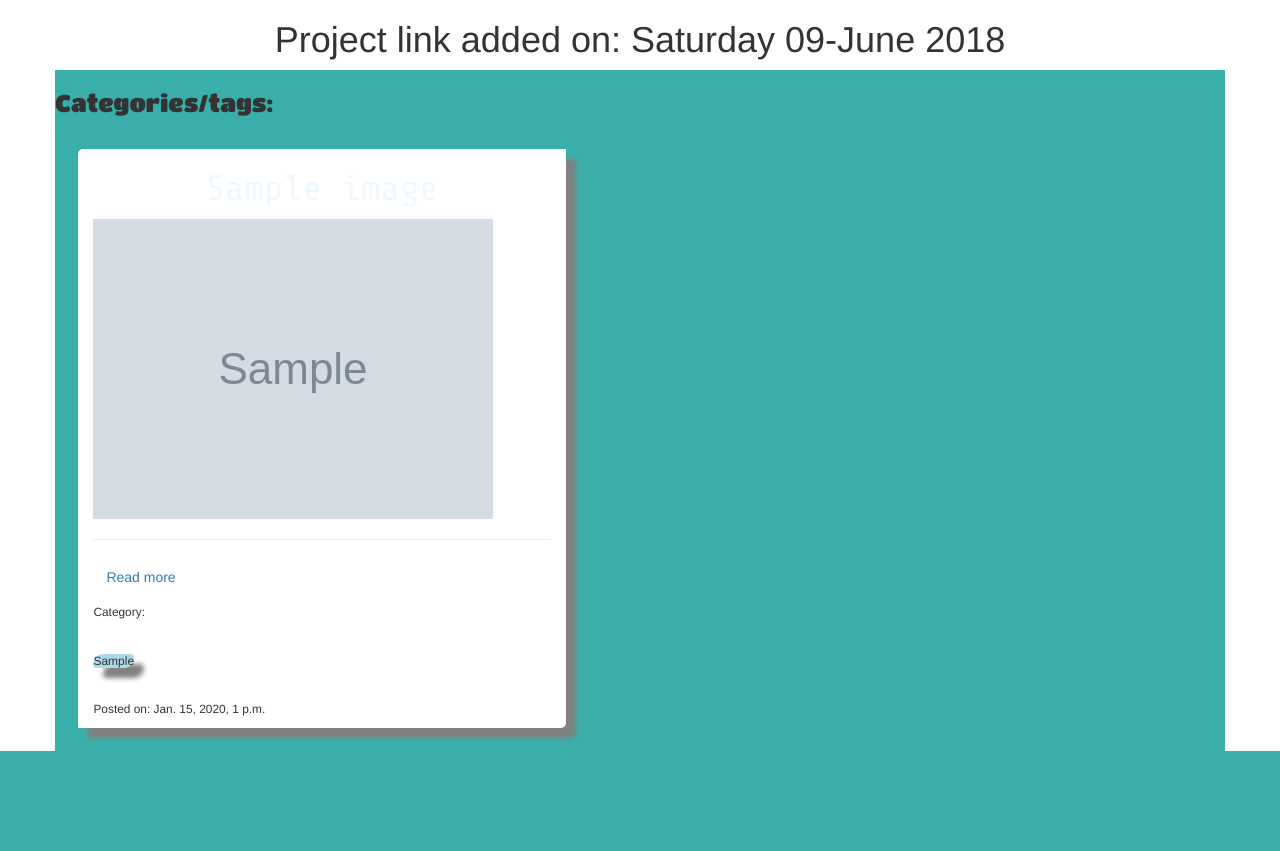
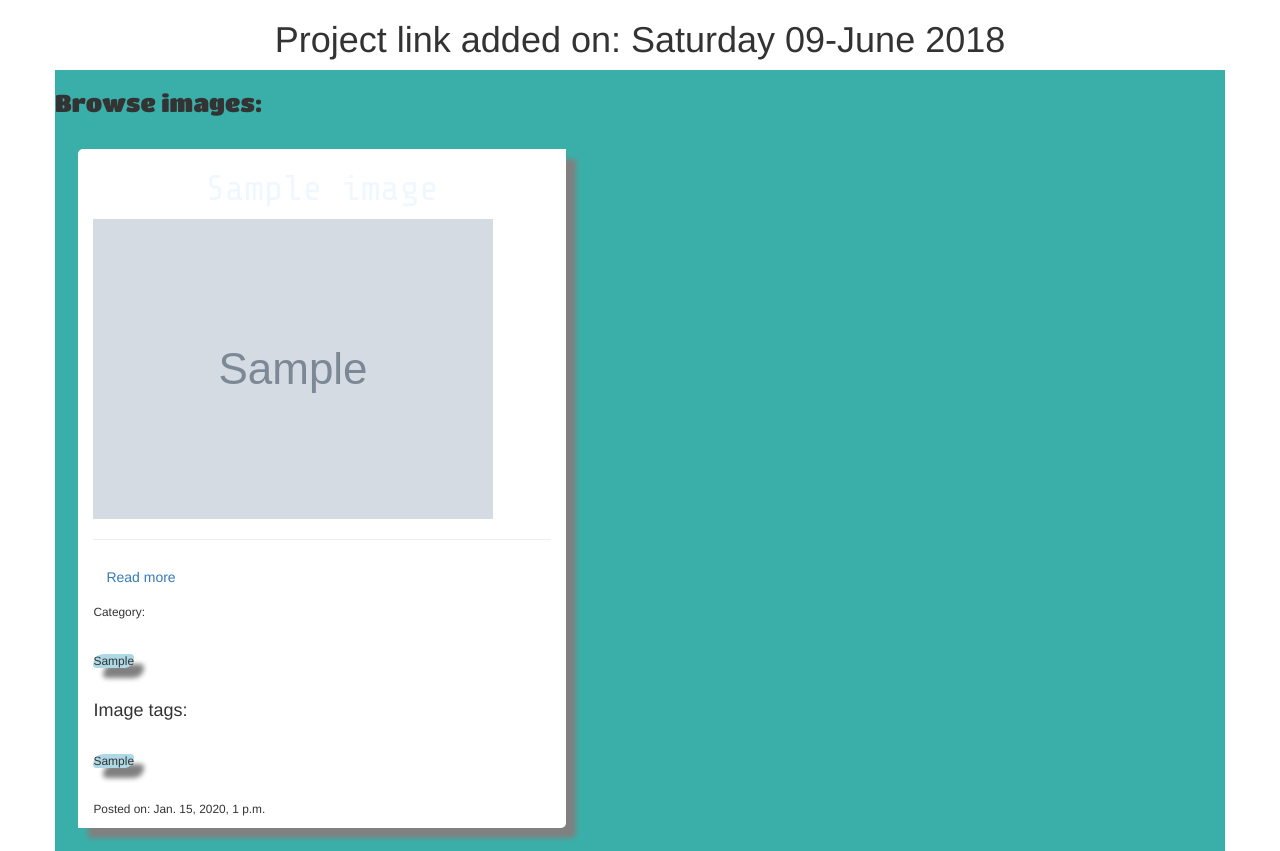
Before and after one commit to lucasLB7/Zoomin-Photos-, a Django app: page / in a window 1280 px wide. Shown: the part 52-903 px from the top of the page. Before the commit the page ends 803 px from the top, so only its background shows below. Run offline with Django 3.2, Linux system fonts and the light colour scheme; tables that the repository leaves empty hold one stand-in row (values such as "Sample post"); grey boxes marked "Sample" are stand-in pictures; some libraries are stand-ins or nearby versions.

Commit message:
MODIFIED HOMEPAGE VIEW
I have modified the mainpage to display image specific tags & categories

```diff
--- a/image_viewer/templates/homepage.html
+++ b/image_viewer/templates/homepage.html
@@ -5,7 +5,7 @@
 <div class="container home-background">
    <div class="row display-news">
 
-        <h3 class="all-headers">Categories/tags:</h3>
+        <h3 class="all-headers image-center">Browse images:</h3>
 
        <!-- Loop through news -->
        {% for item in all_images %}
@@ -24,8 +24,15 @@
                <p class="small"> Category:</p>
 
                {% for category in item.category.all%}
-                    <span class="cat-tag">{{ category.category_type}} </span>
+
+                    <span class="cat-tag">{{ category.category_type }} </span>
                     {% endfor %}
+
+                    <h4>Image tags: </h4>
+                {% for tag in item.tag.all %}
+                    <span class="cat-tag">{{ tag.tags }} </span>
+                    {% endfor %}
+
            <p> {{news_item.editor}} </p>
            <p class="small">Posted on: {{item.pub_date}} </p>
        </div>
```
